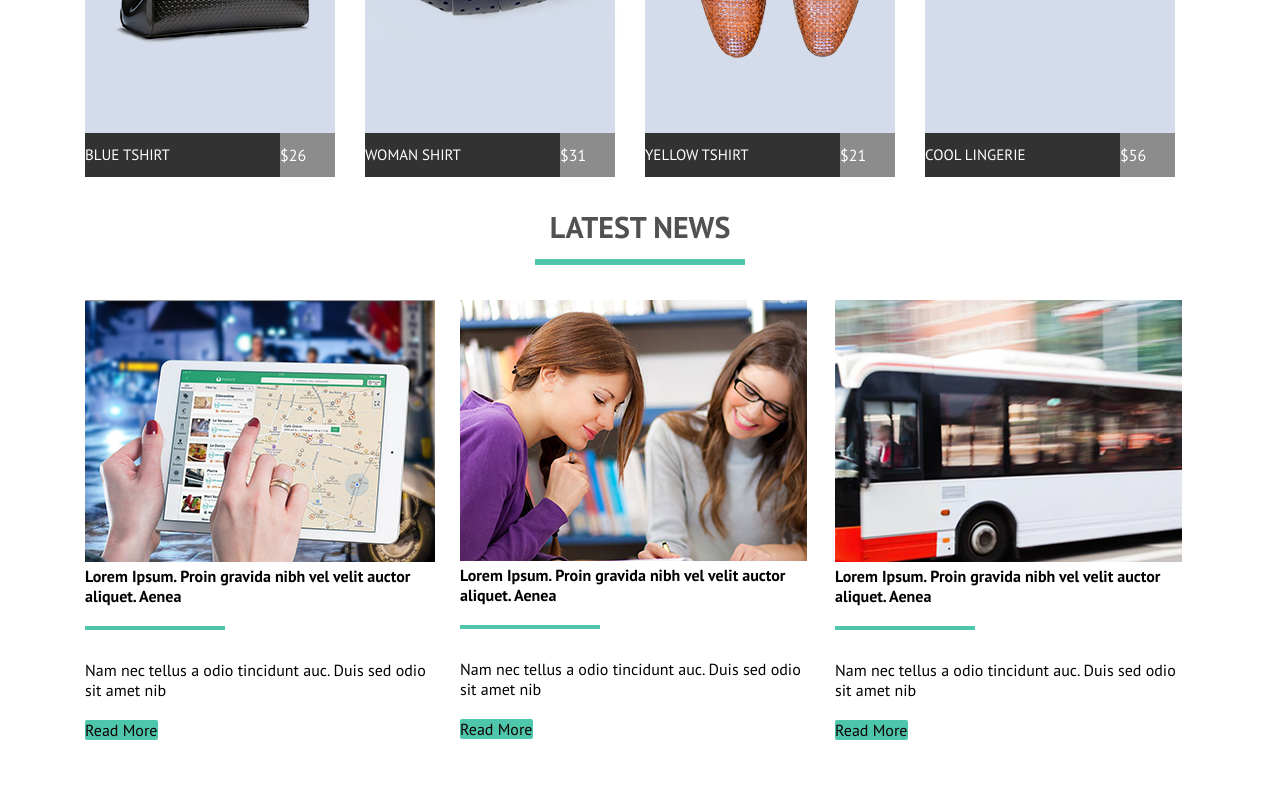
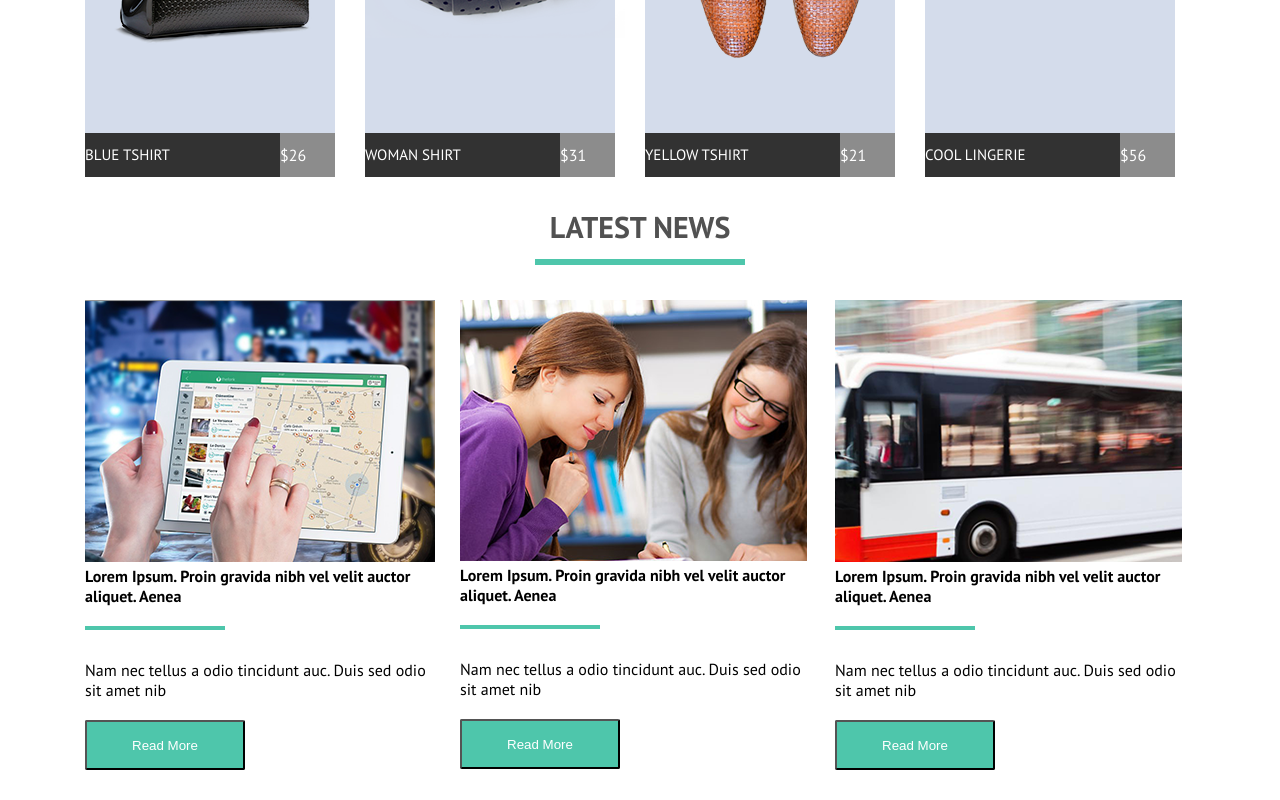
Before and after one commit to llenn4ik/homt-work2, a plain HTML site: page module04/index.html in a window 1280 px wide. Shown: the part 862-1662 px from the top of the page. Before the commit the page ends 1632 px from the top, so only its background shows below. Drawn offline with Linux system fonts and the light colour scheme.

Commit message:
maibe final

```diff
--- a/module04/index.html
+++ b/module04/index.html
@@ -63,13 +63,13 @@
                     </li>
                     <li class="item-block">
                         <img src="img/product7.png" alt="shoes">
-                        <div class="name">YELLOW Tshirt</div>
+                        <div class="name">  YELLOW Tshirt</div>
                         <div class="price">$21</div>
 
                     </li>
                     <li class="item-block">
                         <img src="img/product8.png" alt="sun_glasses">
-                        <div class="name">Cool lingerie</div>
+                        <div class="name">  Cool lingerie</div>
                         <div class="price">$56</div>
                     </li>
                 </ul>
@@ -83,7 +83,7 @@
                     <img src="img/slide1.png" alt="laptop">
                     <h4 class="h44">Lorem Ipsum. Proin gravida nibh vel velit auctor aliquet. Aenea</h4>
                     <p class="bog-text">Nam nec tellus a odio tincidunt auc. Duis sed odio sit amet nib</p>
-                    <a class="bog-link" href="#"> Read More</a>
+                    <button class="bog-link" href="#"> Read More</button>
 
 
                 </li>
@@ -92,7 +92,7 @@
                    <img src="img/slide2.png" alt="girls">
                     <h4 class="h44">Lorem Ipsum. Proin gravida nibh vel velit auctor aliquet. Aenea</h4>
                     <p class="bog-text">Nam nec tellus a odio tincidunt auc. Duis sed odio sit amet nib</p>
-                    <a class="bog-link" href="#">Read More</a>
+                    <button class="bog-link" href="#">Read More</button>
 
                 </li>
 
@@ -100,7 +100,7 @@
                    <img src="img/news3.png" alt="bus">
                     <h4 class="h44">Lorem Ipsum. Proin gravida nibh vel velit auctor aliquet. Aenea</h4>
                     <p class="bog-text">Nam nec tellus a odio tincidunt auc. Duis sed odio sit amet nib</p>
-                   <a class="bog-link" href="#">Read More</a>
+                   <button class="bog-link" href="#">Read More</button>
 
                 </li>
             </ul>
--- a/module04/style.css
+++ b/module04/style.css
@@ -47,10 +47,12 @@ nav{float: right;
 header::after{
     content:'';
     clear: both;
-    display: block;
+    display: table;
 }
 
-.clearfix { clear: both; }
+.clearfix {
+
+    clear: both; }
 
 
 /*main font-family:"Playfair Display"*/
@@ -159,11 +161,14 @@ margin-bottom: 20px;}
 
 }
 .bog-link {
+    display: block;
     list-style: none;
     border-radius: 2px;
     background-color: #4ec6ab;
-    color: #0f0101;
+    color: #ffffff;
     text-decoration: none;
     width: 160px;
     height: 50px;
+    text-align: center;
+    margin-top: 15px;
 }
```
Also changed, not shown: module05/style.css (+5 -3 lines).
